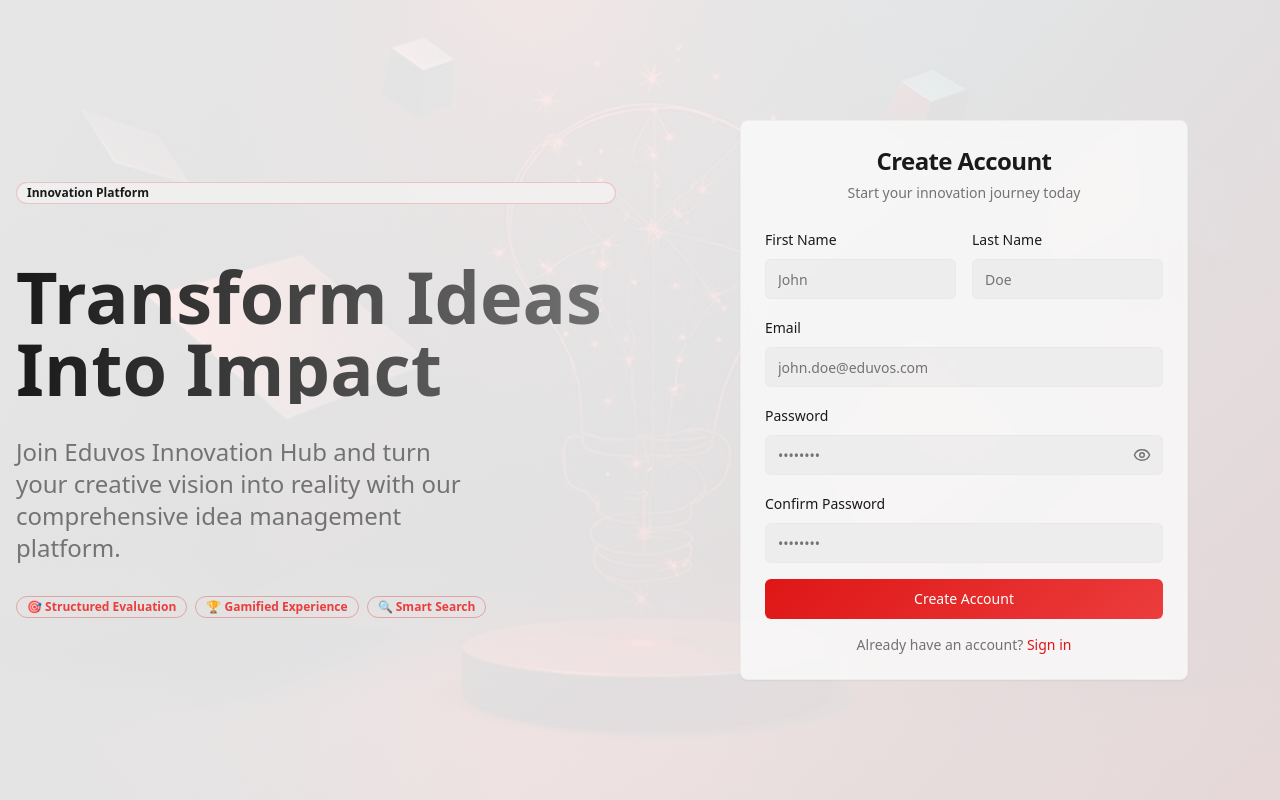
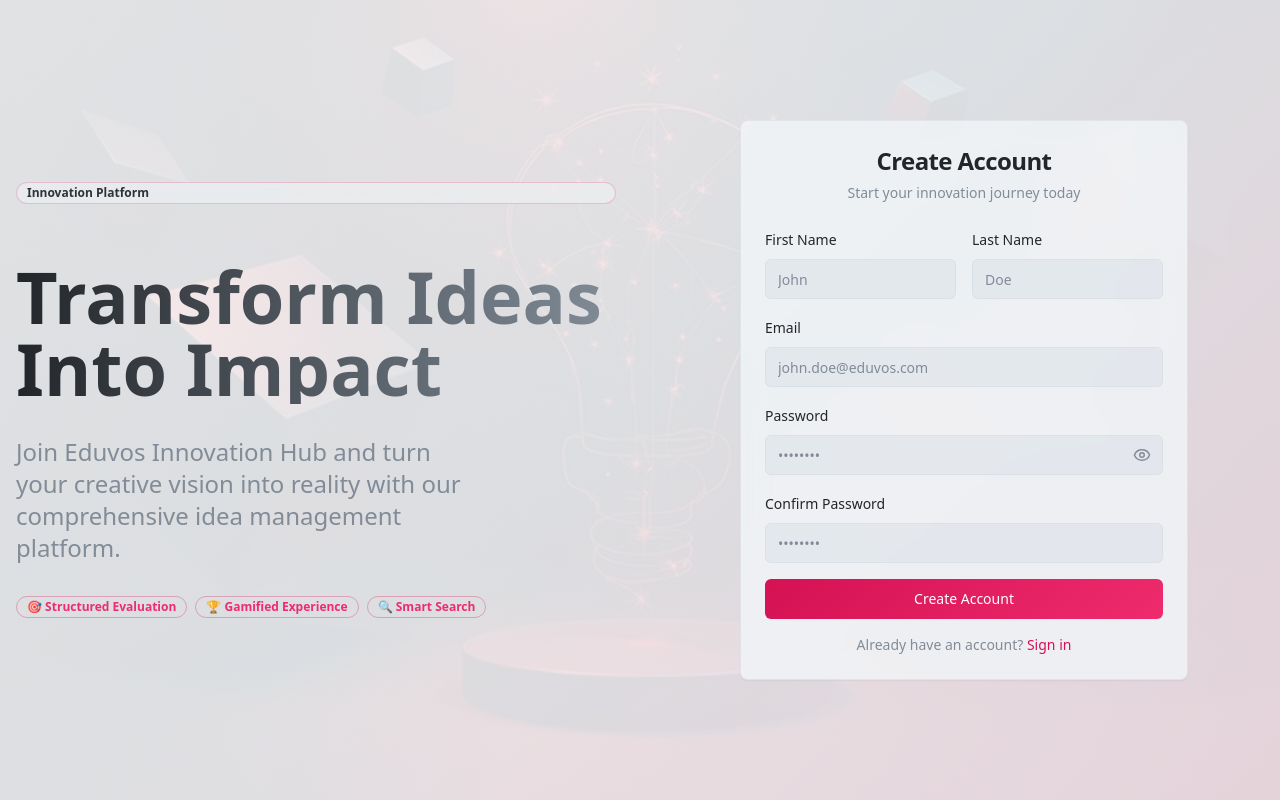
Before and after one commit to Franklin-404/NeuraTry, a React (Vite) app: page / in a window 1280 px wide. Shown: the top 800 px of the page. Built offline with nearby package versions, Linux system fonts and the light colour scheme; the HTML template or start-up script is replaced by a standard one.

Commit message:
Lightmode change

```diff
--- a/src/index.css
+++ b/src/index.css
@@ -8,69 +8,74 @@ All colors MUST be HSL.
 
 @layer base {
   :root {
-    /* Light theme - clean and modern */
-    --background: 0 0% 100%;
-    --foreground: 0 0% 10%;
+    /* Light theme - elevated boxes with distinctive shading */
+    --background: 210 30% 98%; /* Main background */
+    --foreground: 210 10% 15%; /* Text color */
 
-    --card: 0 0% 98%;
-    --card-foreground: 0 0% 10%;
+    /* Boxes and surfaces */
+    --card: 210 28% 96%; /* Slightly darker than background */
+    --card-foreground: 210 10% 15%;
+    --popover: 210 28% 96%;
+    --popover-foreground: 210 10% 15%;
+    --surface: 210 28% 96%;
+    --surface-elevated: 210 28% 92%; /* More elevated look */
 
-    --popover: 0 0% 100%;
-    --popover-foreground: 0 0% 10%;
+    /* Shadows for boxes */
+    --shadow-card: 0 2px 6px hsl(210 10% 80% / 0.3),
+      0 6px 12px hsl(210 10% 80% / 0.2);
+    --shadow-popover: 0 4px 12px hsl(210 10% 80% / 0.25),
+      0 8px 24px hsl(210 10% 80% / 0.15);
 
-    --primary: 0 82% 48%;
+    /* Colors */
+    --primary: 340 85% 45%; /* Vibrant red/pinkish accent */
     --primary-foreground: 0 0% 100%;
-
-    --secondary: 0 0% 96%;
-    --secondary-foreground: 0 0% 10%;
-
-    --muted: 0 0% 96%;
-    --muted-foreground: 0 0% 45%;
-
-    --accent: 0 82% 55%;
+    --secondary: 210 15% 93%; /* Warm light gray */
+    --secondary-foreground: 210 10% 20%;
+    --muted: 210 20% 95%; /* Soft muted backgrounds */
+    --muted-foreground: 210 10% 55%;
+    --accent: 340 85% 55%; /* Slightly lighter accent */
     --accent-foreground: 0 0% 100%;
-
-    --destructive: 0 84.2% 60.2%;
+    --destructive: 0 84% 60%;
     --destructive-foreground: 0 0% 98%;
 
-    --border: 0 0% 90%;
-    --input: 0 0% 90%;
-    --ring: 0 82% 48%;
+    /* Borders and input */
+    --border: 210 20% 85%; /* Subtle borders */
+    --input: 210 20% 88%; /* Input backgrounds */
+    --ring: 340 85% 45%; /* Focus rings */
 
-    /* Custom tokens for light mode */
-    --netflix-red: 0 82% 48%;
-    --netflix-red-dark: 0 82% 38%;
-    --netflix-red-light: 0 82% 58%;
-    --surface: 0 0% 98%;
-    --surface-elevated: 0 0% 100%;
+    /* Netflix-inspired reds */
+    --netflix-red: 340 85% 45%;
+    --netflix-red-dark: 340 85% 35%;
+    --netflix-red-light: 340 85% 55%;
 
     /* Gradients for light mode */
     --gradient-hero: linear-gradient(
       135deg,
-      hsl(0 0% 100%) 0%,
-      hsl(0 0% 98%) 50%,
-      hsl(0 82% 96%) 100%
+      hsl(210 30% 98%) 0%,
+      hsl(210 28% 96%) 50%,
+      hsl(340 85% 95%) 100%
     );
     --gradient-card: linear-gradient(
       145deg,
-      hsl(0 0% 100%) 0%,
-      hsl(0 0% 98%) 100%
+      hsl(210 28% 96%) 0%,
+      hsl(210 28% 92%) 100%
     );
     --gradient-accent: linear-gradient(
       135deg,
-      hsl(0 82% 48%) 0%,
-      hsl(0 82% 58%) 100%
+      hsl(340 85% 45%) 0%,
+      hsl(340 85% 55%) 100%
     );
 
     --radius: 0.5rem;
 
-    --sidebar-background: 0 0% 98%;
-    --sidebar-foreground: 240 5.3% 26.1%;
-    --sidebar-primary: 240 5.9% 10%;
-    --sidebar-primary-foreground: 0 0% 98%;
-    --sidebar-accent: 240 4.8% 95.9%;
-    --sidebar-accent-foreground: 240 5.9% 10%;
-    --sidebar-border: 220 13% 91%;
+    /* Sidebar colors */
+    --sidebar-background: 210 28% 96%;
+    --sidebar-foreground: 210 10% 25%;
+    --sidebar-primary: 210 10% 15%;
+    --sidebar-primary-foreground: 0 0% 100%;
+    --sidebar-accent: 210 15% 95%;
+    --sidebar-accent-foreground: 210 10% 15%;
+    --sidebar-border: 210 20% 85%;
     --sidebar-ring: 217.2 91.2% 59.8%;
   }
 
@@ -104,14 +109,12 @@ All colors MUST be HSL.
     --input: 0 0% 15%;
     --ring: 0 82% 48%;
 
-    /* Custom Netflix-inspired tokens for dark mode */
     --netflix-red: 0 82% 48%;
     --netflix-red-dark: 0 82% 38%;
     --netflix-red-light: 0 82% 58%;
     --surface: 0 0% 12%;
     --surface-elevated: 0 0% 16%;
 
-    /* Gradients for dark mode */
     --gradient-hero: linear-gradient(
       135deg,
       hsl(0 0% 8%) 0%,
@@ -149,6 +152,8 @@ All colors MUST be HSL.
     @apply bg-background text-foreground;
   }
 }
+
+/* Hide scrollbar */
 .scrollbar-none::-webkit-scrollbar {
   display: none;
 }
```
